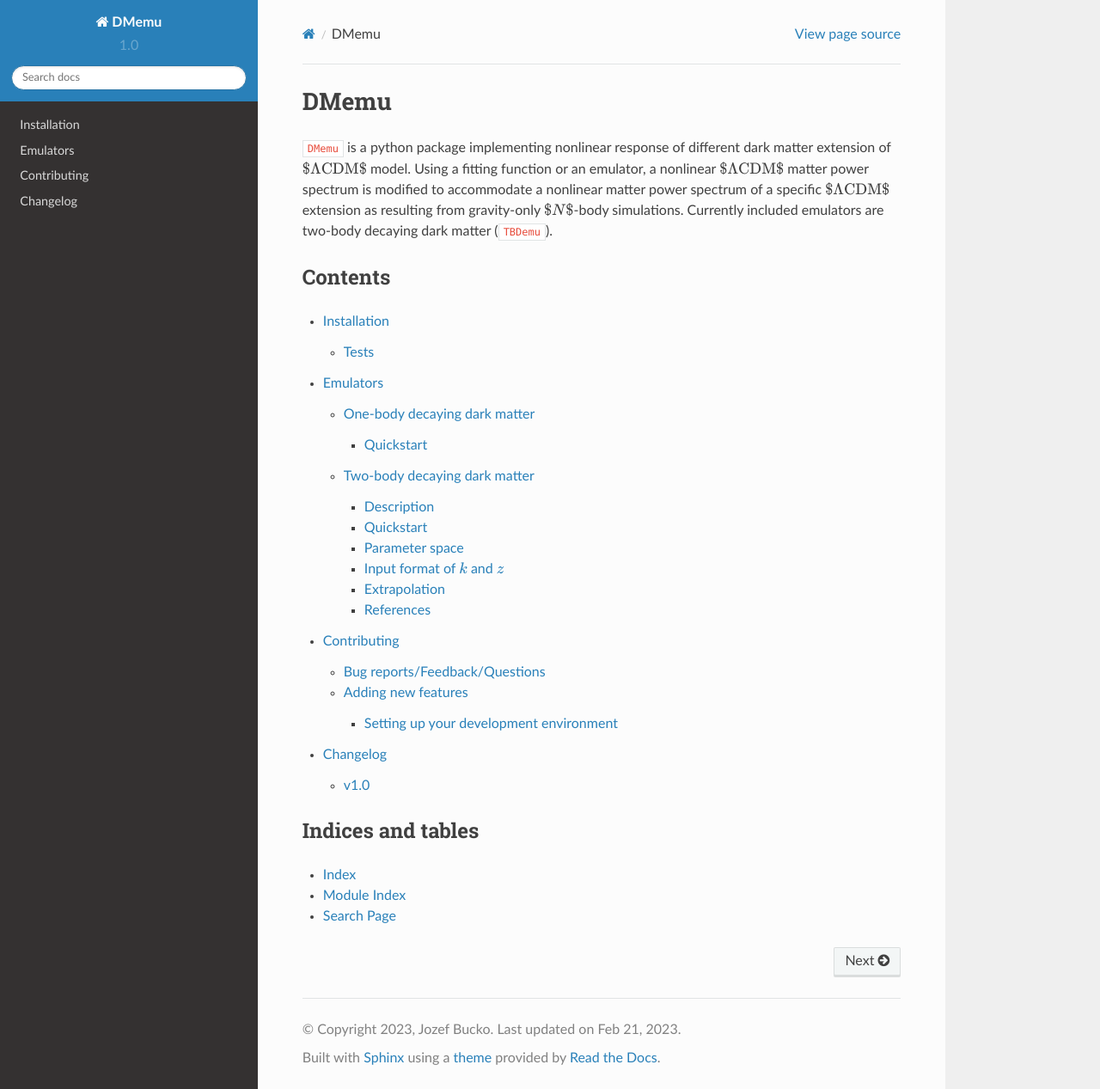
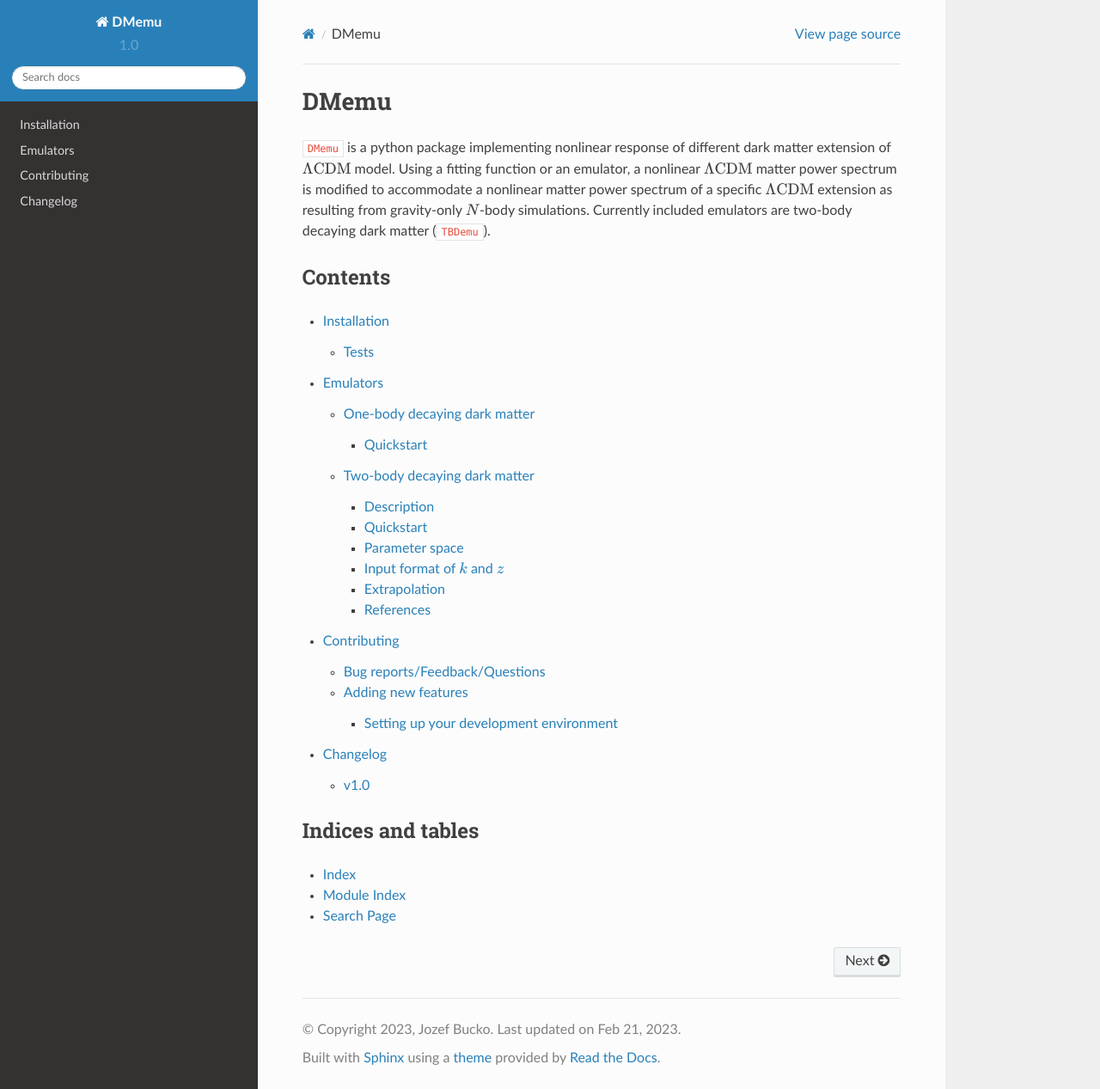
Before and after one commit to jbucko/DMemu, a Sphinx documentation site: the page built from docs/index.rst, in a window 1280 px wide and 1267 px high. Shown: the whole window at 86% size. Built offline with Sphinx 7.4.7 and the Read the Docs theme 2.0.0, drawn with Linux system fonts in a browser that asks for light colours.

```diff
--- a/docs/index.rst
+++ b/docs/index.rst
@@ -2,7 +2,7 @@
 DMemu
 =====
 
-``DMemu`` is a python package implementing nonlinear response of different dark matter extension of :math:`$\Lambda \rm CDM$` model. Using a fitting function or an emulator, a nonlinear :math:`$\Lambda \rm CDM$` matter power spectrum is modified to accommodate a nonlinear matter power spectrum of a specific :math:`$\Lambda \rm CDM$` extension as resulting from gravity-only :math:`$N$`-body simulations. Currently included emulators are two-body decaying dark matter (``TBDemu``).
+``DMemu`` is a python package implementing nonlinear response of different dark matter extension of :math:`\Lambda \rm CDM` model. Using a fitting function or an emulator, a nonlinear :math:`\Lambda \rm CDM` matter power spectrum is modified to accommodate a nonlinear matter power spectrum of a specific :math:`\Lambda \rm CDM` extension as resulting from gravity-only :math:`N`-body simulations. Currently included emulators are two-body decaying dark matter (``TBDemu``).
 
 
 Contents
```
